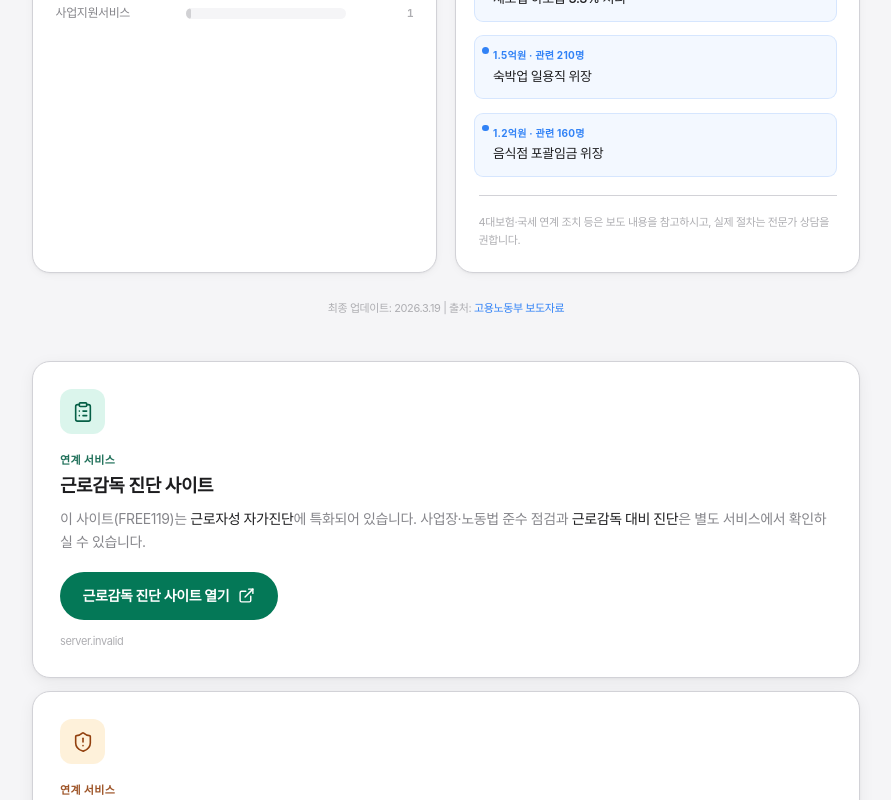
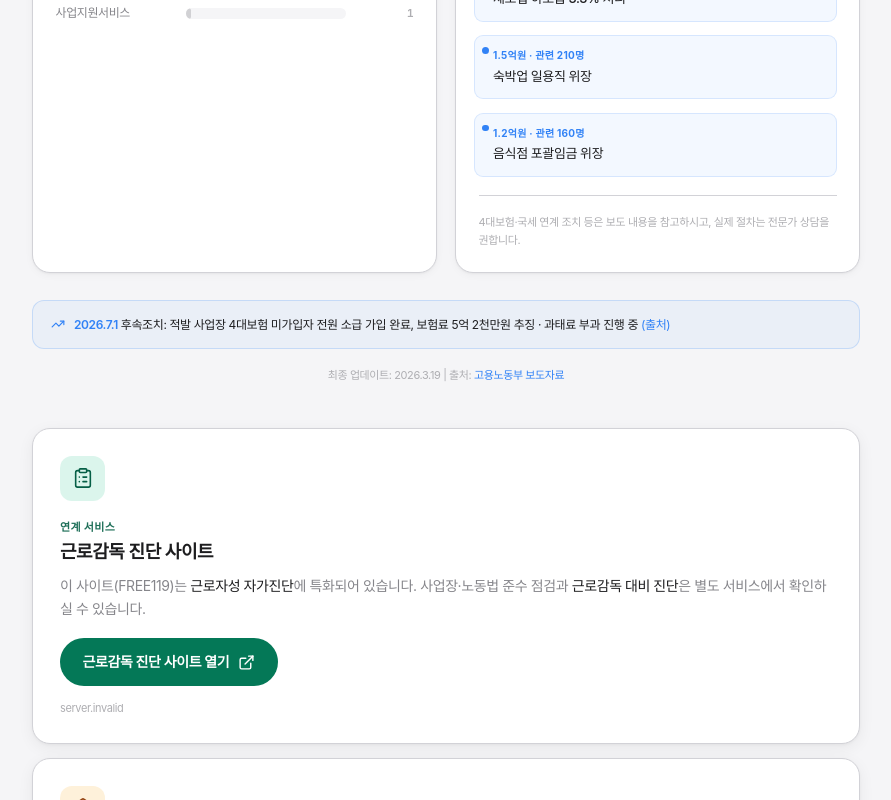
Before and after one commit to cdj44y-ui/worker-diagnosis-app, a React (Vite) app: page / in a window 1280 px wide. Shown: the part 1884-2684 px from the top of the page, without its empty margins (194-1085 px from the left). Built offline with nearby package versions, Linux system fonts and the light colour scheme; no server answers.

Commit message:
feat: 대시보드에 후속조치 배지 표시 로직 추가

```diff
--- a/src/components/CrackdownStats.tsx
+++ b/src/components/CrackdownStats.tsx
@@ -1,7 +1,7 @@
 import { Building2, Users, Banknote, Gavel, MapPin, TrendingUp } from 'lucide-react'
 import { CRACKDOWN_DATA, formatCrackdownDate } from '../data/crackdownData'
 
-const { summary, industries, caseTypes, updatedAt, source, sourceUrl } = CRACKDOWN_DATA
+const { summary, industries, caseTypes, updatedAt, source, sourceUrl, followUp } = CRACKDOWN_DATA
 
 const unpaidEok = (summary.unpaidWages / 100_000_000).toFixed(2)
 
@@ -159,7 +159,30 @@ export default function CrackdownStats() {
         </div>
       </div>
 
-      <p className="text-center text-[11px] text-apple-tertiary mt-6">
+      {followUp && (
+        <div className="mt-6 flex items-start gap-2 rounded-apple border border-brand-blue/20 bg-brand-blue/[0.05] px-4 py-3 text-left">
+          <TrendingUp size={14} className="text-brand-blue shrink-0 mt-0.5" strokeWidth={2} />
+          <p className="text-[12px] text-apple-text leading-relaxed">
+            <span className="font-semibold text-brand-blue">{formatCrackdownDate(followUp.date)}</span>{' '}
+            {followUp.text}
+            {followUp.sourceUrl && (
+              <>
+                {' '}
+                <a
+                  href={followUp.sourceUrl}
+                  target="_blank"
+                  rel="noopener noreferrer"
+                  className="text-brand-blue hover:underline"
+                >
+                  (출처)
+                </a>
+              </>
+            )}
+          </p>
+        </div>
+      )}
+
+      <p className="text-center text-[11px] text-apple-tertiary mt-4">
         최종 업데이트: {formattedDate} | 출처:{' '}
         <a href={sourceUrl} target="_blank" rel="noopener noreferrer" className="text-brand-blue hover:underline">
           {source}
```
